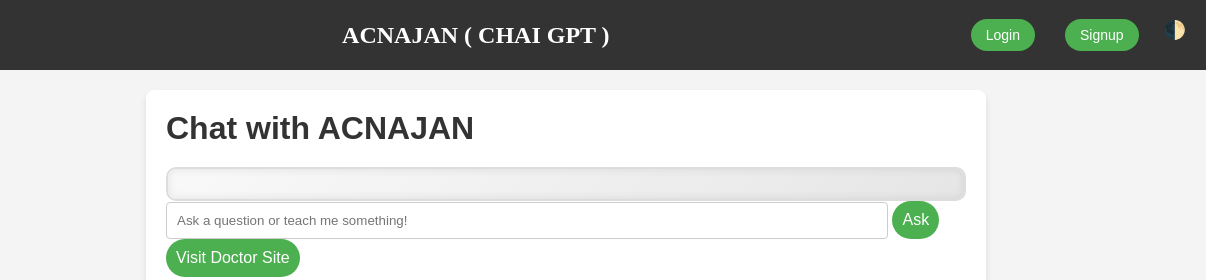
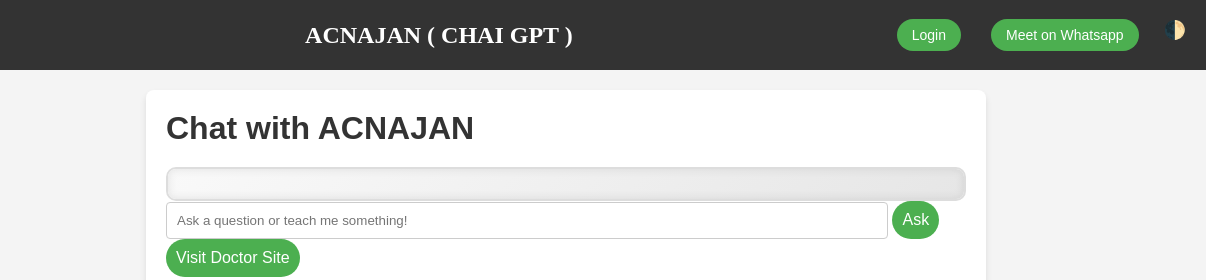
Before and after one commit to mallaalimohammad72/ACNAJAN, a plain HTML site: page index.html in a window 1280 px wide. Shown: the top 280 px of the page, 74-1280 px from the left. Drawn offline with Linux system fonts and the light colour scheme.

Commit message:
Update index.html

```diff
--- a/index.html
+++ b/index.html
@@ -16,7 +16,7 @@
             <a href="login.html">
             <button onclick="showLogin()">Login </a></button>
             <a href="https://wa.link/ifi1d2">
-            <button onclick="showSignup()">Signup </a></button>
+            <button onclick="showSignup()">Meet on Whatsapp </a></button>
             <div class="dark-mode-toggle" onclick="toggleDarkMode()">🌓</div>
         </div>
     </nav>
```
